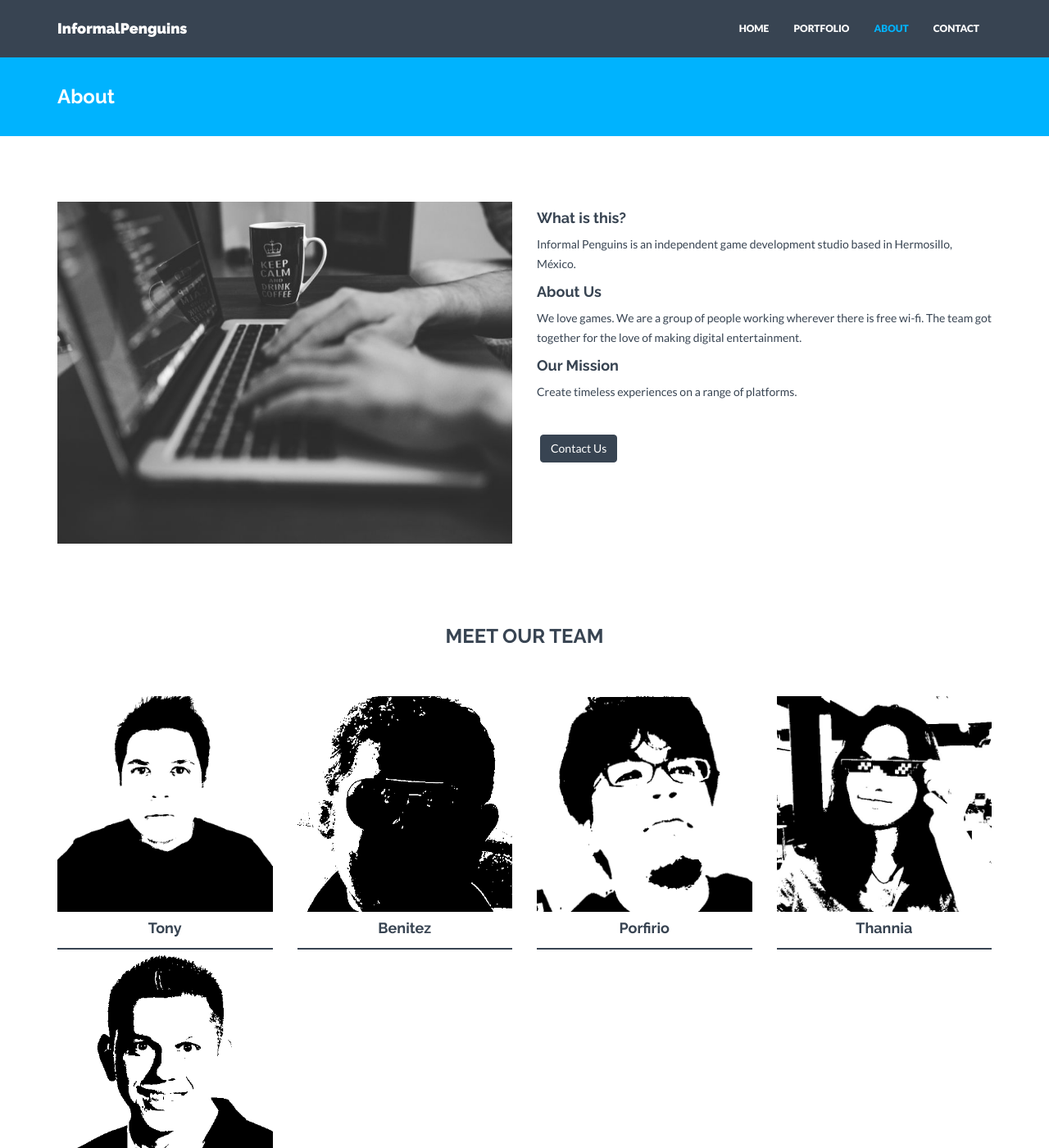
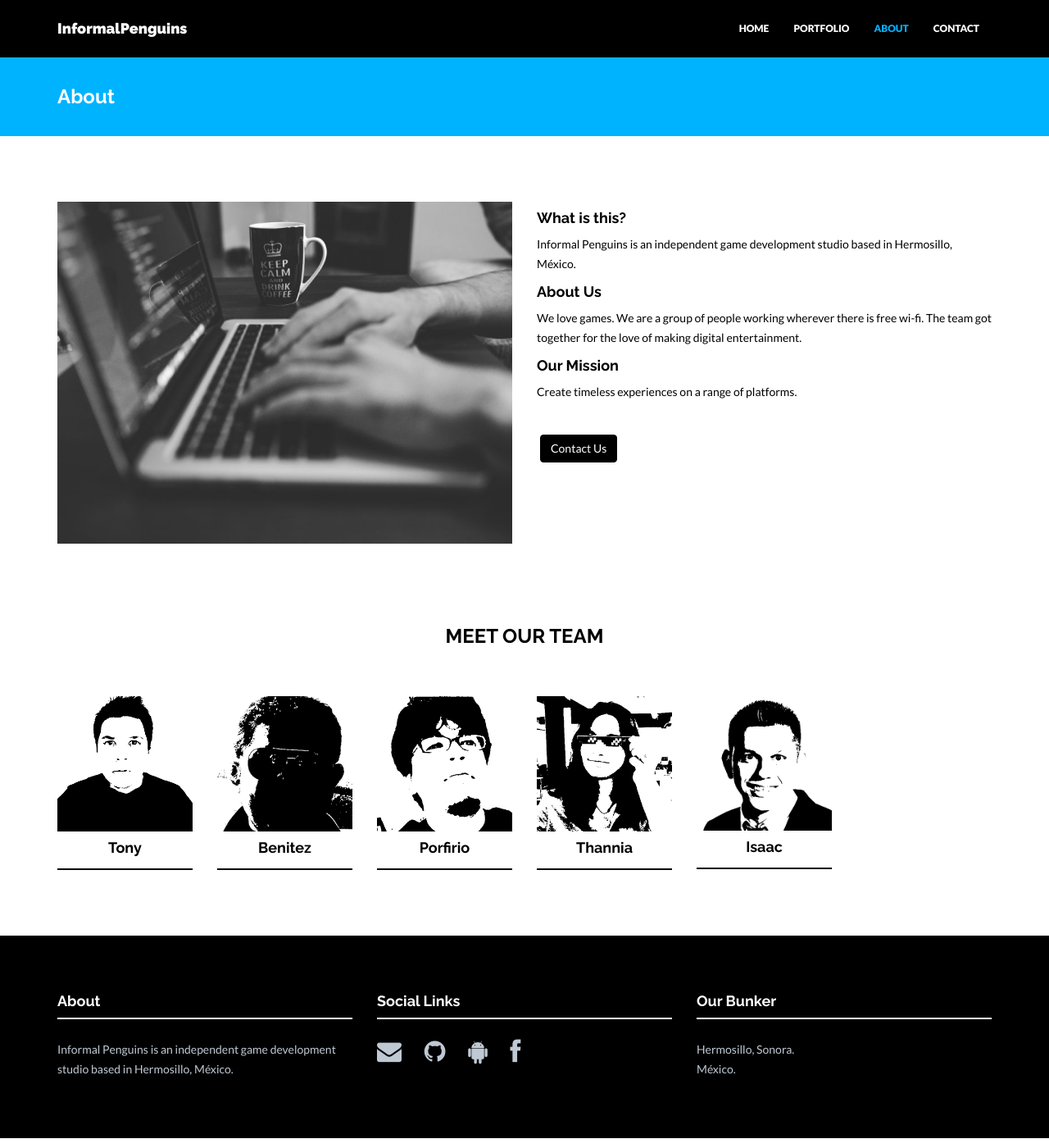
Before and after one commit to InformalPenguins/informalpenguins.github.io, a Jekyll site: the page built from about.html, in a window 1280 px wide and 1400 px high. Shown: the whole window at 82% size. Built offline with Jekyll 4.4.1, drawn with Linux system fonts in a browser that asks for light colours; nearby versions of some CDN libraries.

Commit message:
updated color, banner image, member pic size

```diff
--- a/_config.yml
+++ b/_config.yml
@@ -16,7 +16,7 @@
 colors:  #in hex code if not noted else
   primary: "#00b3fe" #"#F70031"
   primary_rgb: "0,179,254" #"247,0,49" #rgb of the primary. Needed in some places for the transparency effect.
-  secondary: "#384452" #"#33004D"
+  secondary: "#000000" #"#33004D"
   link: "#428bca"
   link_hover: "#01b2fe"
   footer_heading: "#ffffff"
--- a/_includes/css/style.css
+++ b/_includes/css/style.css
@@ -216,7 +216,8 @@
 ################################################################# */
 
 #headerwrap {
-	background-color: {{ site.colors.primary }};
+	background-color: : {{ site.colors.primary }};
+	background-image: url('/assets/img/banner.png');
 	min-height: 0px;
 	padding-top: 100px;
 	padding-bottom: 50px;
--- a/_includes/members.html
+++ b/_includes/members.html
@@ -3,7 +3,7 @@
         <h3 class="mb">MEET OUR TEAM</h3>
 
         {% for member in site.members %}
-        <div class="col-lg-3 col-md-3 col-sm-3">
+        <div class="col-lg-2 col-md-2 col-sm-2">
             <div class="he-wrap tpl6">
             <img src="{{ "/assets/img/members/" | prepend: site.baseurl }}{{ member.img }}" alt="">
                 <div class="he-view">
```
Also changed, not shown: assets/img/banner.png (added).
